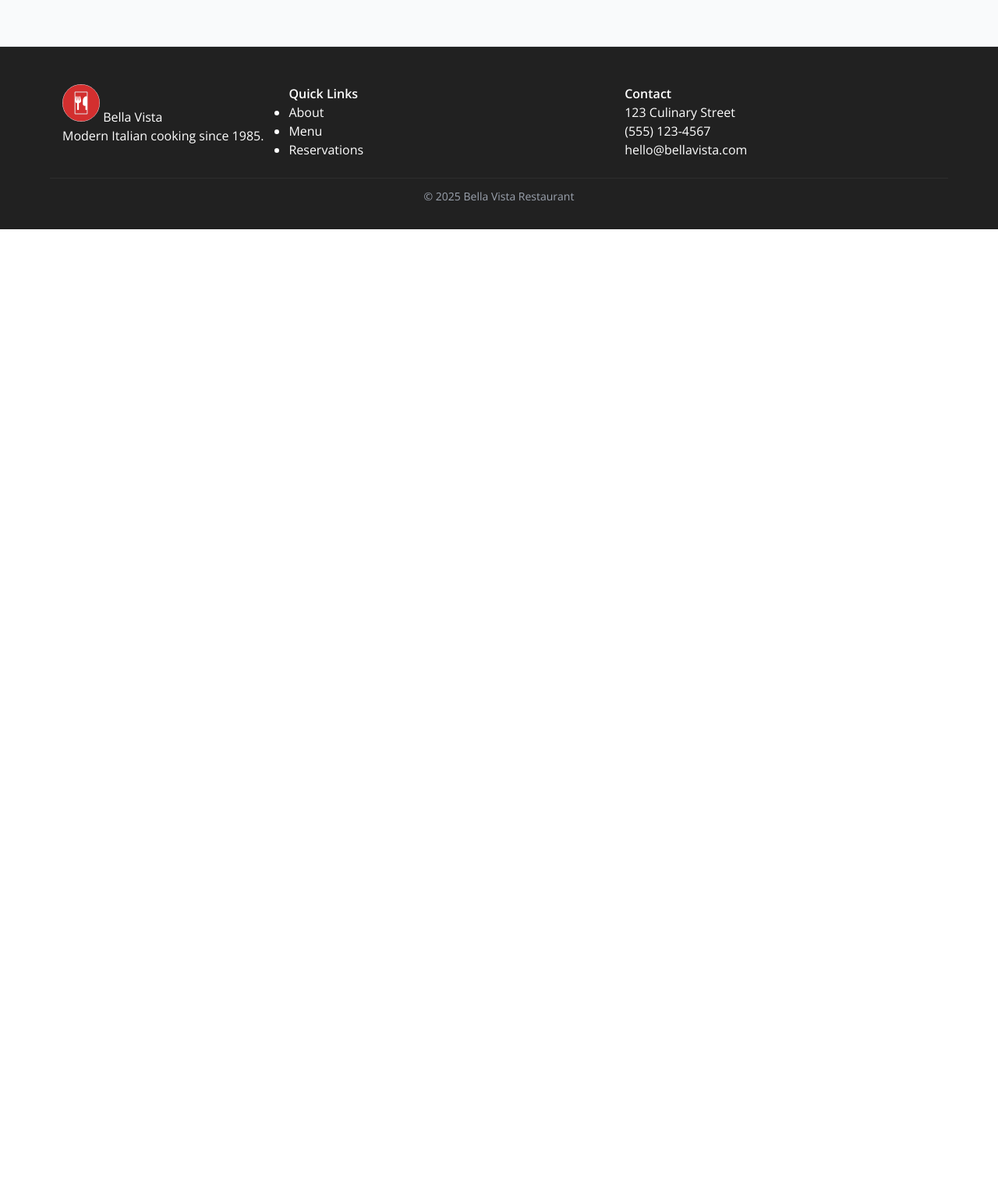
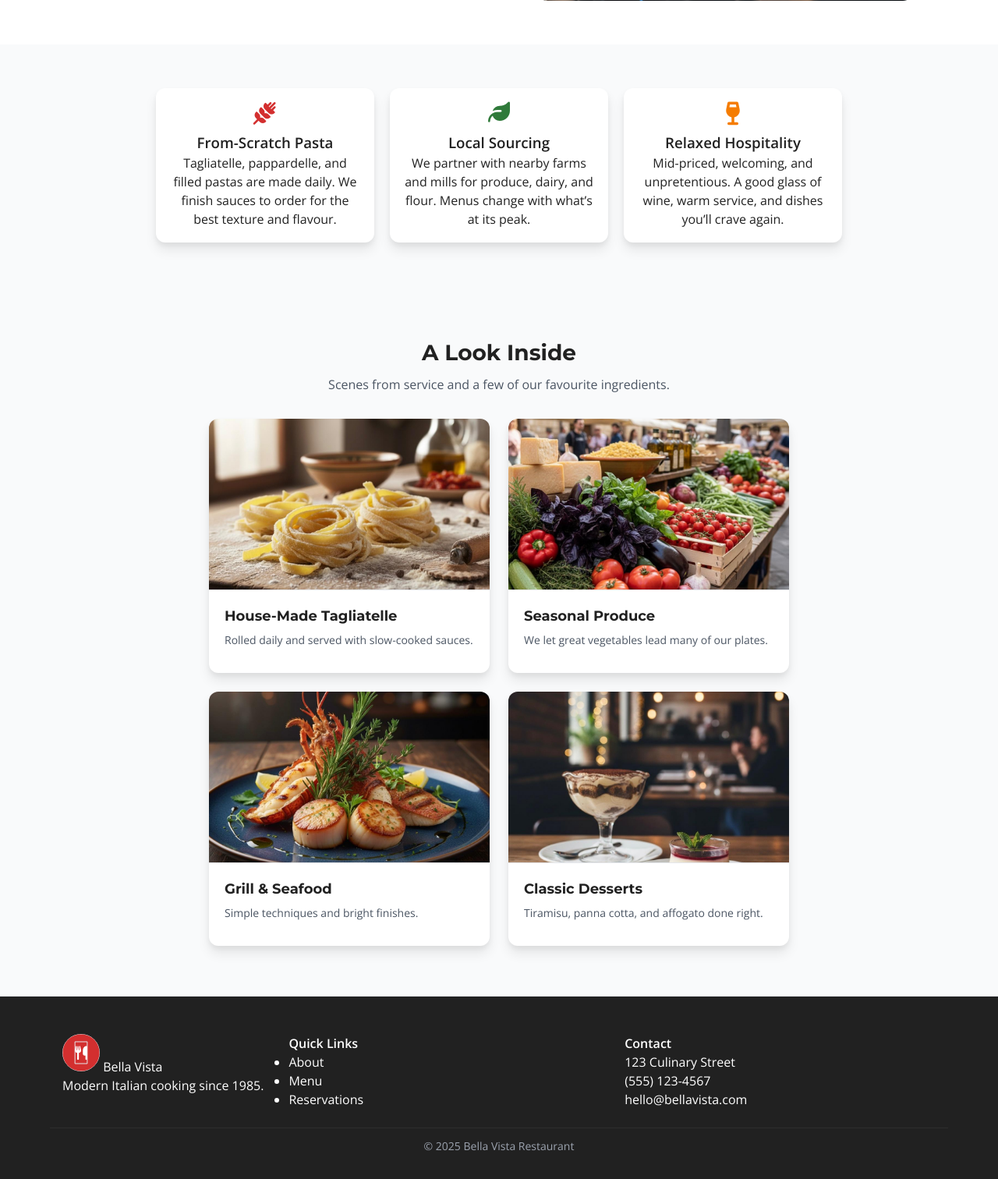
Before and after one commit to RUTULPATEL308/Capstone-Project_Bella_Vista, a PHP site: page /BellaVista/about.php in a window 1280 px wide. Shown: the part 874-2386 px from the top of the page at 78% size. Before the commit the page ends 1168 px from the top, so only its background shows below. Run offline with PHP 8.4, Linux system fonts and the light colour scheme; some libraries are stand-ins or nearby versions.

```diff
--- a/BellaVista/about.php
+++ b/BellaVista/about.php
@@ -2,25 +2,85 @@
 
 <section class="welcome" style="background-image:url('images/about-hero.jpg')">
   <div class="container welcome-content">
-    <h2>About Bella Vista</h2>
-    <p>Warm service, seasonal ingredients, and honest Italian cooking.</p>
+    <h2>About Us</h2>
+    <p>Bella Vista is a modern Italian kitchen focused on clean flavours, seasonal produce, and honest cooking.</p>
+  </div>
+</section>
+
+<section class="our-story">
+  <div class="container">
+    <div class="story-content">
+      <div class="story-text">
+        <h2>Our Kitchen</h2>
+        <p>We make fresh pasta in-house each morning and work with local farms and bakeries for produce and bread. Many dishes rotate with the seasons so we keep things fresh and interesting without overcomplicating the food.</p>
+        <br>
+        <h3>How We Build the Menu</h3>
+        <p>Our dishes balance familiar Italian staples with lighter, modern touches. You’ll find risotto and grilled mains alongside seasonal vegetables, bright sauces, and simple desserts.</p>
+        <a href="menu.php" class="learn-more-btn">Explore Menu</a>
+      </div>
+      <div class="story-img">
+        <img src="images/chef-action.jpg" alt="In the Bella Vista kitchen">
+      </div>
+    </div>
+  </div>
+</section>
+
+<section class="our-team">
+  <div class="container">
+    <div class="team-grid">
+      <div class="team-card">
+        <i class="fa-solid fa-wheat-awn" style="font-size:28px;margin-bottom:10px;color:#d32f2f;"></i>
+        <h3>From-Scratch Pasta</h3>
+        <p>Tagliatelle, pappardelle, and filled pastas are made daily. We finish sauces to order for the best texture and flavour.</p>
+      </div>
+      <div class="team-card">
+        <i class="fa-solid fa-leaf" style="font-size:28px;margin-bottom:10px;color:#2f7a3a;"></i>
+        <h3>Local Sourcing</h3>
+        <p>We partner with nearby farms and mills for produce, dairy, and flour. Menus change with what’s at its peak.</p>
+      </div>
+      <div class="team-card">
+        <i class="fa-solid fa-wine-glass" style="font-size:28px;margin-bottom:10px;color:#f57c00;"></i>
+        <h3>Relaxed Hospitality</h3>
+        <p>Mid-priced, welcoming, and unpretentious. A good glass of wine, warm service, and dishes you’ll crave again.</p>
+      </div>
+    </div>
   </div>
 </section>
 
 <section class="featured">
   <div class="container">
     <div class="featured-header">
-      <h2>Our Story</h2>
-      <p>We’ve cooked modern Italian since 1985 with a focus on freshness and simplicity.</p>
+      <h2>A Look Inside</h2>
+      <p>Scenes from service and a few of our favourite ingredients.</p>
     </div>
-
-    <div class="story-content">
-      <div class="story-text">
-        <p>Our kitchen makes fresh pasta daily and grills meats and fish over high heat for a clean, satisfying flavour. We keep the menu compact and change it with the seasons.</p>
-        <p>Everything is prepared in-house, from sauces to desserts. The wine list is built around small producers and classic regions.</p>
+    <div class="dishes-grid">
+      <div class="dish-card">
+        <img src="images/about-gallery-1.jpg" alt="House-made tagliatelle">
+        <div class="dish-info">
+          <h3>House-Made Tagliatelle</h3>
+          <p>Rolled daily and served with slow-cooked sauces.</p>
+        </div>
       </div>
-      <div class="story-img">
-        <img src="images/about-gallery.jpg" alt="">
+      <div class="dish-card">
+        <img src="images/about-gallery-2.jpg" alt="Seasonal produce">
+        <div class="dish-info">
+          <h3>Seasonal Produce</h3>
+          <p>We let great vegetables lead many of our plates.</p>
+        </div>
+      </div>
+      <div class="dish-card">
+        <img src="images/about-gallery-3.jpg" alt="Grill and seafood">
+        <div class="dish-info">
+          <h3>Grill & Seafood</h3>
+          <p>Simple techniques and bright finishes.</p>
+        </div>
+      </div>
+      <div class="dish-card">
+        <img src="images/about-gallery-4.jpg" alt="Classic desserts">
+        <div class="dish-info">
+          <h3>Classic Desserts</h3>
+          <p>Tiramisu, panna cotta, and affogato done right.</p>
+        </div>
       </div>
     </div>
   </div>
--- a/BellaVista/assets/scripts.js
+++ b/BellaVista/assets/scripts.js
@@ -130,3 +130,61 @@ document.addEventListener('DOMContentLoaded', () => {
     });
   }
 });
+
+// ====== CONTACT FORM ======
+document.addEventListener('DOMContentLoaded', () => {
+  const contactForm = document.getElementById('contact-form');
+  const contactConfirm = document.getElementById('contact-confirm');
+
+  if (contactForm) {
+    contactForm.addEventListener('submit', async (e) => {
+      e.preventDefault();
+      const formData = new FormData(contactForm);
+
+      try {
+        const res = await fetch('process_contact.php', {
+          method: 'POST',
+          body: formData
+        });
+        const data = await res.json();
+
+        if (data.status === 'success') {
+          contactConfirm.hidden = false;
+          contactConfirm.innerHTML = `<strong>Thank you!</strong> Your message has been sent successfully.`;
+          contactForm.reset();
+        } else {
+          alert('Error: ' + (data.message || 'Unknown issue.'));
+        }
+      } catch (err) {
+        console.error('Contact form error:', err);
+        alert('Server error — please check your PHP connection.');
+      }
+    });
+  }
+});
+
+// ====== MENU FILTER TABS ======
+document.addEventListener('DOMContentLoaded', () => {
+  const tabs = document.querySelectorAll('.tab');
+  const cards = document.querySelectorAll('.menu-card');
+
+  if (!tabs.length || !cards.length) return;
+
+  function show(category) {
+    cards.forEach(card => {
+      const match = category === 'all' || card.dataset.category === category;
+      card.style.display = match ? 'block' : 'none';
+    });
+  }
+
+  tabs.forEach(tab => {
+    tab.addEventListener('click', () => {
+      tabs.forEach(t => t.classList.remove('active'));
+      tab.classList.add('active');
+      show(tab.dataset.category);
+    });
+  });
+
+  // Show all by default
+  show('all');
+});
```
Also changed, not shown: BellaVista/process_contact.php (added, +30 -0 lines).
